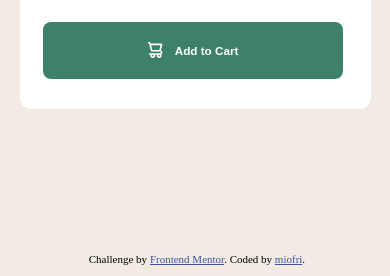
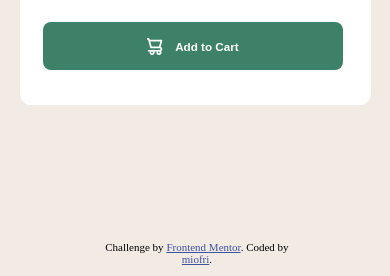
Before and after one commit to miofri/FEM-Product-preview-card-component, a plain HTML site: page index.html in a window 390 px wide. Shown: the part 579-855 px from the top of the page. Drawn offline with Linux system fonts and the light colour scheme.

Commit message:
fixed with object fit

```diff
--- a/index.css
+++ b/index.css
@@ -1,14 +1,19 @@
 .attribution {
-	position: absolute;
-	bottom: 0;
-	width: fit-content;
-	margin-left: 42vw;
 	font-size: 11px;
 	text-align: center;
+	font-family: "Montserrat";
 }
 
 .attribution a {
 	color: hsl(228, 45%, 44%);
+}
+
+.cont {
+	position: fixed;
+	width: 50%;
+	margin-left: -25%;
+	bottom: 0px;
+	left: 50%;
 }
 
 body {
@@ -84,9 +89,8 @@ body {
 }
 
 img {
-	max-height: 100%;
-	max-width: 100%;
-	overflow: hidden;
+	object-fit: cover;
+	height: 100%;
 }
 
 .img-container {
@@ -94,6 +98,11 @@ img {
 	overflow: hidden;
 	border-bottom-left-radius: 3%;
 	border-top-left-radius: 3%;
+}
+
+.img-desktop {
+	width: 100%;
+	height: 100%;
 }
 
 .img-mobile {
@@ -149,14 +158,15 @@ img {
 		margin-top: 20px;
 		margin-left: auto;
 		width: 90vw;
-		height: 90vh;
+		height: 97vh;
 		display: flex;
 		flex-direction: column;
 	}
 
 	img {
+		width: 100%;
+		height: 100%;
 		object-fit: cover;
-		padding: 0;
 	}
 
 	.img-container {
@@ -171,8 +181,8 @@ img {
 	}
 
 	.img-mobile {
+
 		display: block;
-		max-width: 100%;
 		font-size: 0;
 	}
 
@@ -214,8 +224,8 @@ img {
 
 	.cart-container {
 		width: 77vw;
-		height: 14%;
-		margin-bottom: 7vh;
+		height: 12%;
+		margin-bottom: 6.5vh;
 		margin-top: 3vh;
 	}
 
--- a/index.html
+++ b/index.html
@@ -43,9 +43,12 @@
 		</div>
 	</div>
 	</div>
-	<div class="attribution">
-		Challenge by <a href="https://www.frontendmentor.io?ref=challenge" target="_blank">Frontend Mentor</a>.
-		Coded by <a href="#">miofri</a>.
+	<div class="cont">
+		<div class="attribution">
+			Challenge by <a href="https://www.frontendmentor.io?ref=challenge" target="_blank">Frontend Mentor</a>.
+			Coded by <a href="#">miofri</a>.
+		</div>
+	</div>
 </body>
 
 </html>
```
